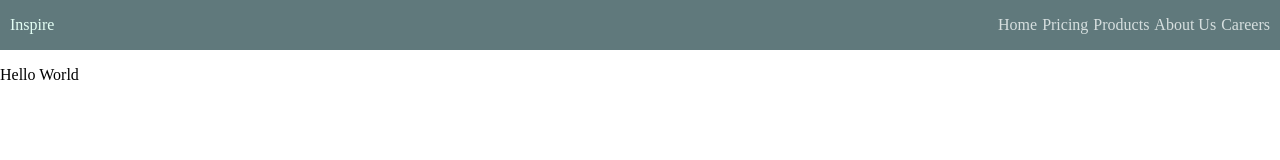
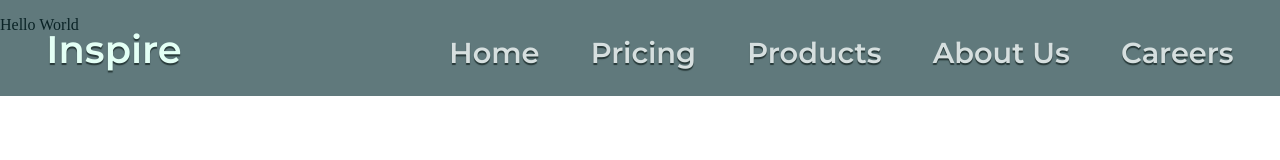
Before and after one commit to hillk8/Inspire-Website, a plain HTML site: page index.html in a window 1280 px wide. Drawn offline with Linux system fonts and the light colour scheme.

Commit message:
Continued styling header and nav. Made sticky

```diff
--- a/index.html
+++ b/index.html
@@ -3,6 +3,7 @@
 <head>
     <meta charset="UTF-8">
     <meta name="viewport" content="width=device-width, initial-scale=1.0">
+    <link href="https://fonts.googleapis.com/css2?family=Montserrat:wght@600&display=swap" rel="stylesheet">
     <link rel="stylesheet" href="styles/style.css">
     <title>Inspire</title>
 </head>
--- a/layout/_header.scss
+++ b/layout/_header.scss
@@ -1,14 +1,24 @@
 header {
+    height: 96px;
     display: flex;
     flex-direction: row;
     justify-content: space-between;
-    padding: 0 0.625rem;
+    font-family: 'Montserrat', sans-serif;
+    padding: 0 2.375rem;
     background: rgba(15, 53, 57, 0.659);
+    position: fixed;
+    top: 0;
+    width: 100%;
+    padding: 0 2.895rem;
+    box-sizing: border-box;
 }
 
 .logo {
     display: flex;
     justify-content: center;
     align-items: center;
+    font-size: 2.4rem;
     color: #e3fff5;
+    text-shadow: 0px 2px 1px rgba(25, 41, 40, 0.8);
+    margin-bottom: -0.3125rem;
 }
--- a/layout/_navigation.scss
+++ b/layout/_navigation.scss
@@ -1,4 +1,5 @@
 nav {
+    display: flex;
     color: #D6DFDF;
 }
 
@@ -7,8 +8,11 @@ nav ul{
     flex-direction: row;
     align-items: center;
     list-style-type: none;
+    margin-bottom: 0.375rem;
 }
 
 nav ul li {
-    padding-left: 0.3125rem;
+    padding-left: 3.2rem;
+    font-size: 1.8rem;
+    text-shadow: 0px 2px 1px rgba(25, 41, 40, 0.8);
 }
```
Also changed, not shown: styles/style.css, 1 other file.
